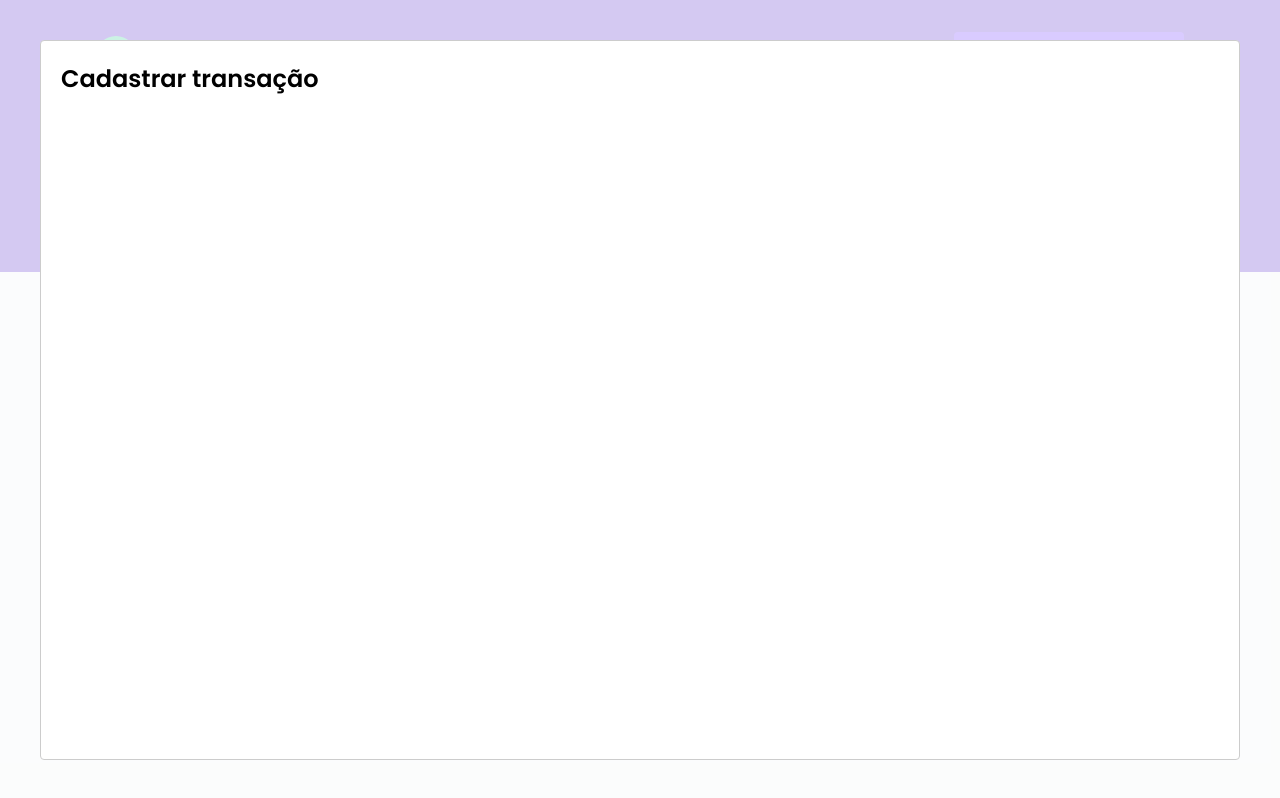
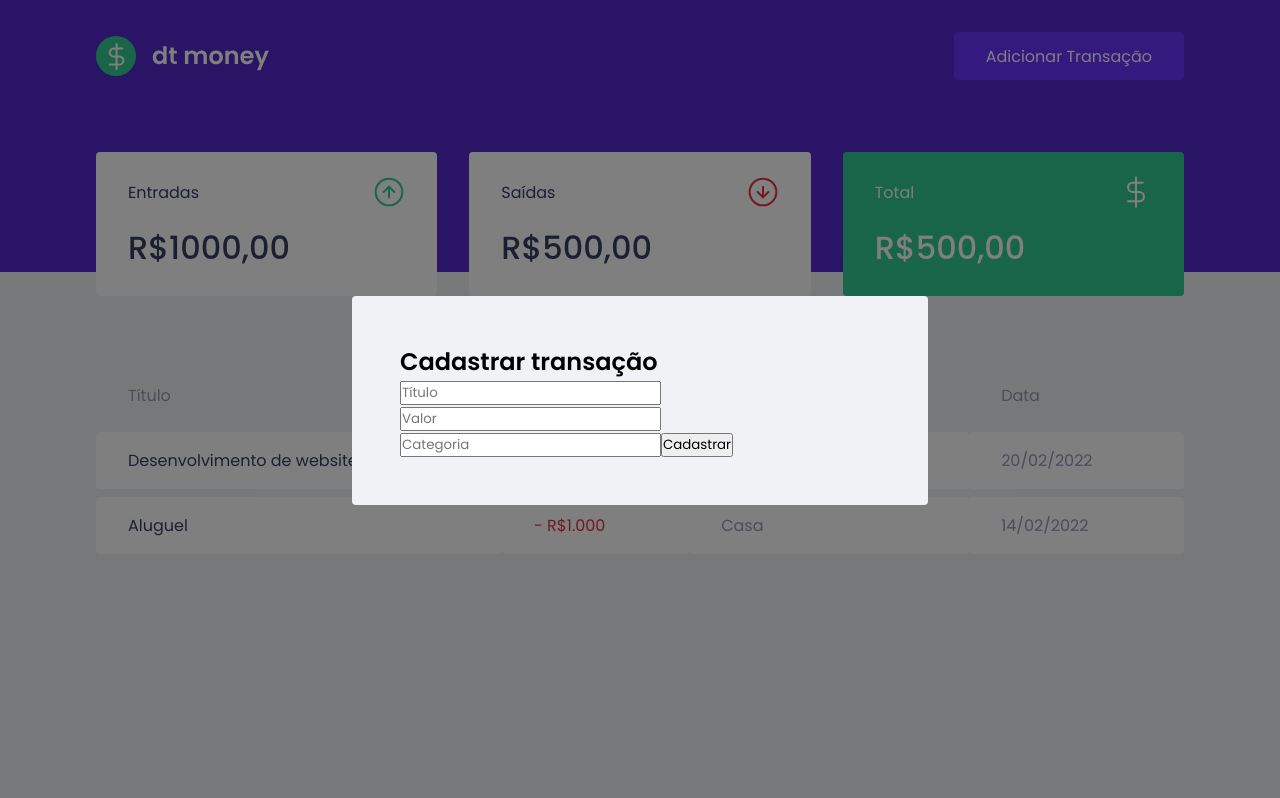
Before and after one commit to Erickbci/ignite_dtmoney, a React (Create React App) app: page / in a window 1280 px wide. Both pictures are taken after a click on the button "Adicionar Transação". Built offline with nearby package versions, Linux system fonts and the light colour scheme; no server answers; what miragejs would draw is missing.

Commit message:
Estrutura do Formulário

```diff
--- a/src/components/NewTransactionModal/index.tsx
+++ b/src/components/NewTransactionModal/index.tsx
@@ -8,13 +8,32 @@
 
 export function NewTransactionModal({ isOpen, onRequestClose }: NewTransactionModalProps) {
   return (
-    <Container>
-      <Modal
-      isOpen={isOpen}
-      onRequestClose={onRequestClose}
-     >
-       <h2>Cadastrar transação</h2>
+    <Modal
+    isOpen={isOpen}
+    onRequestClose={onRequestClose}
+    overlayClassName="react-modal-overlay"
+    className="react-modal-content"
+    >
+       <Container>
+        <h2>Cadastrar transação</h2>
+
+        <input
+        placeholder='Título'
+        />
+
+        <input
+        type='number'
+        placeholder='Valor'
+        />
+
+        <input
+        placeholder='Categoria'
+        />
+
+        <button type="submit">
+          Cadastrar
+        </button>
+       </Container>
      </Modal>
-    </Container>
   );
 };
--- a/src/styles/global.ts
+++ b/src/styles/global.ts
@@ -53,4 +53,28 @@
         opacity: 0.6;
         cursor: not-allowed;
     }
+
+    .react-modal-overlay {
+        background: rgba(0, 0, 0, 0.5);
+
+        position: fixed;
+        top: 0;
+        bottom: 0;
+        right: 0;
+        left: 0;
+
+        display: flex;
+        align-items: center;
+        justify-content: center;
+    }
+
+    .react-modal-content {
+        width: 100%;
+        max-width: 576px;
+        background: var(--background);
+        padding: 3rem;
+        position: relative;
+        border-radius: 0.25rem;
+    }
+
 `
```
